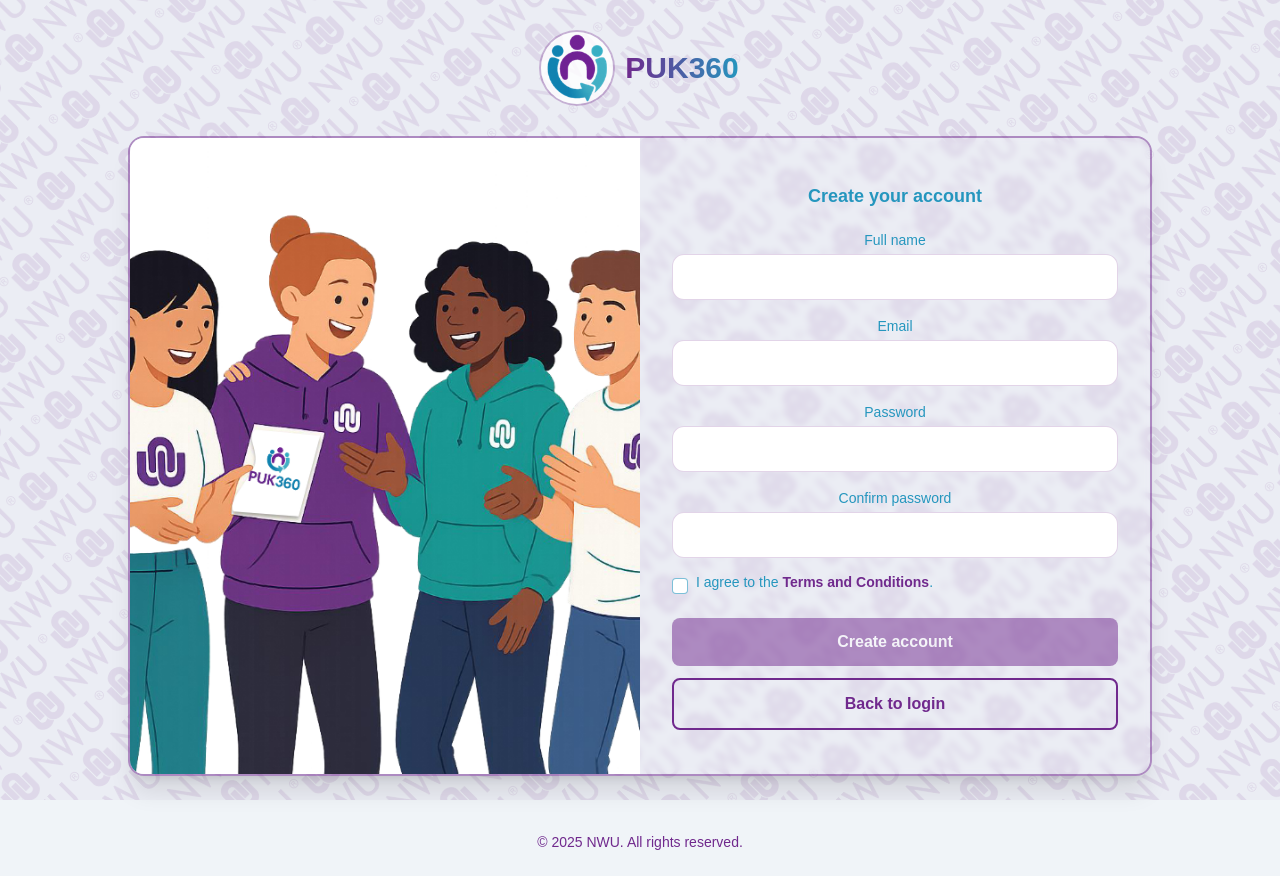
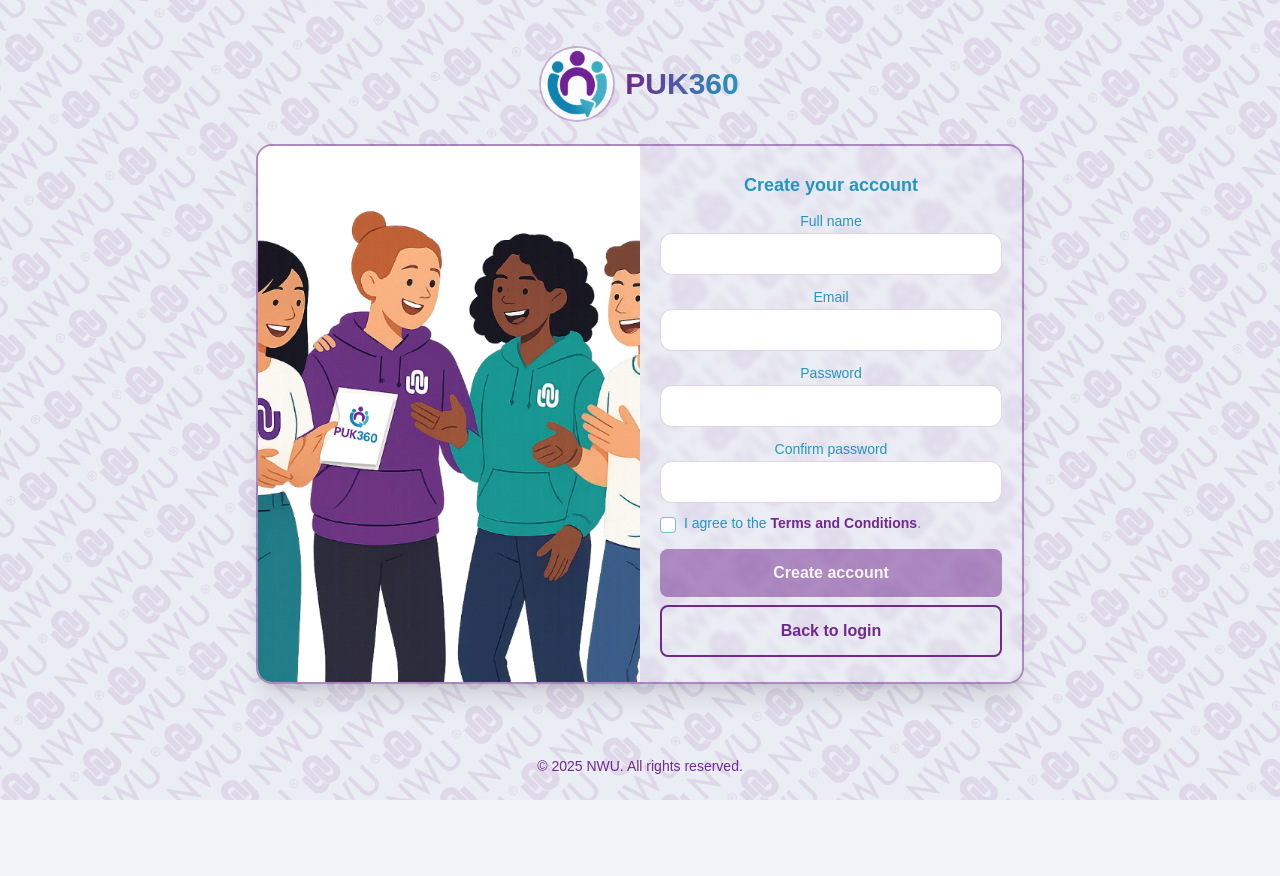
Before and after one commit to RuanHenry256/puk360-frontend, a React (Create React App) app: page / in a window 1280 px wide. Both pictures are taken after a click on the button "Sign up here". After the commit the page ends 800 px from the top, so only its background shows below. Built offline with nearby package versions, Linux system fonts and the light colour scheme.

Commit message:
refactor: Streamline LoginScreen layout and improve spacing for better usability

```diff
--- a/src/pages/LoginScreen.jsx
+++ b/src/pages/LoginScreen.jsx
@@ -1,32 +1,20 @@
 /**
  * Login and registration screen.
- * Lets users enter credentials to sign in or create an account, calls the API,
- * stores JWT + user in localStorage, and notifies parent on success.
+ * Compact interior (smaller paddings/gaps/controls) so both modes fit
+ * inside a fixed-height, smaller card — no scrollbars. Fonts unchanged.
  */
 import React, { useState } from 'react';
-// TEMPORARY (for rapid admin UI iteration): Admin dashboard import
-// - Scoped within LoginScreen so removing this button removes all bypass artifacts.
-// - IMPORTANT: Delete this import and related code when done.
-// TEMPORARY (for rapid host UI iteration): Host dashboard import
-// - Encapsulated in this file to avoid persistent access paths.
-// - IMPORTANT: Delete this import and related code when done.
-import Button from '../components/Button'; // Ensure this path is correct
+import Button from '../components/Button';
 import { api } from '../api/client';
-import '../styles/NWUBackground.css'; // background CSS
+import '../styles/NWUBackground.css';
 import brandLogo from '../assets/puk360-logo-circle.png';
 import groupPhoto from '../assets/group photo login.png';
 
 const LoginScreen = ({ onLoginSuccess }) => {
   const [isLogin, setIsLogin] = useState(true);
-  // TEMPORARY state toggled by the !!!ADMIN button.
-  // When true, we render the Admin dashboard directly from LoginScreen,
-  // completely bypassing auth for design/testing only.
-  // Removing the button and this state fully disables the bypass.
-  // TEMPORARY state toggled by the !!!HOST button.
-  // Mirrors the admin bypass but routes to the host workspace.
-  // Removal of this and the related button fully eliminates the bypass.
+
   const [formData, setFormData] = useState({
-    name: '',          // only used for register
+    name: '',
     email: '',
     password: '',
     confirmPassword: ''
@@ -40,10 +28,7 @@
   const handleInputChange = (e) => {
     setError("");
     setSuccess("");
-    setFormData({
-      ...formData,
-      [e.target.name]: e.target.value
-    });
+    setFormData({ ...formData, [e.target.name]: e.target.value });
   };
 
   const handleSubmit = async () => {
@@ -65,23 +50,20 @@
         return;
       }
       if (!acceptedTcs) {
-        setError('You must accept the Terms and Conditions to create an account.');
+        setError("You must accept the Terms and Conditions to create an account.");
         return;
       }
     }
 
     try {
       setLoading(true);
-
       if (isLogin) {
-        // LOGIN
         const { token, user } = await api.login(formData.email, formData.password);
         localStorage.setItem("token", token);
         localStorage.setItem("user", JSON.stringify(user));
         setSuccess("Logged in successfully.");
-        if (typeof onLoginSuccess === 'function') onLoginSuccess();
+        if (typeof onLoginSuccess === "function") onLoginSuccess();
       } else {
-        // REGISTER
         const { token, user } = await api.register(formData.name, formData.email, formData.password);
         localStorage.setItem("token", token);
         localStorage.setItem("user", JSON.stringify(user));
@@ -101,10 +83,6 @@
     setSuccess("");
   };
 
-  // If a temporary bypass is active, render the destination directly.
-  // NOTE: These bypasses are fully encapsulated in this file.
-  // Role-based routing now handled by App after successful login.
-
   return (
     <div className="min-h-screen relative flex flex-col">
       {/* Background */}
@@ -112,17 +90,16 @@
 
       {/* Foreground content */}
       <div className="flex-1 flex flex-col justify-center py-8 px-4 sm:px-6 lg:px-8 relative z-10">
-        <div className="w-full mx-auto max-w-md lg:max-w-6xl">
-          {/* Header (kept for both views) */}
-          <div className="flex flex-col items-center mb-8 space-y-4">
+        {/* outer width shrunk */}
+        <div className="w-full mx-auto max-w-md lg:max-w-4xl">
+          {/* Header */}
+          <div className="flex flex-col items-center mb-6 space-y-3">
             <div className="flex items-center space-x-3">
-              {/*  Real logo (slightly larger) */}
               <img
                 src={brandLogo}
                 alt="PUK360 logo"
                 className="w-[64px] h-[64px] lg:w-[72px] lg:h-[72px] rounded-full object-contain ring-2 ring-primary/30 bg-white/80"
               />
-              {/* ✅ Punchier title */}
               <h1 className="text-4xl sm:text-3xl font-extrabold bg-gradient-to-r from-primary to-secondary bg-clip-text text-transparent">
                 PUK360
               </h1>
@@ -133,18 +110,14 @@
             </h2>
           </div>
 
-          {/* Split card on desktop: left image, right form. On mobile: form only. */}
-          <div className="w-full mx-auto lg:max-w-5xl">
-            <div className="relative rounded-2xl border-2 border-primary/50 dark:border-primary-dm/50 overflow-hidden shadow-md lg:shadow-xl lg:flex lg:flex-row lg:min-h-[640px]">
-              {/* BACKDROP LAYER */}
-              <div className="
-                absolute inset-0
-                bg-primary/6 dark:bg-primary-dm/8
-                backdrop-blur-[3px]
-                supports-[backdrop-filter:none]:bg-white/92
-              " />
+          {/* inner width shrunk */}
+          <div className="w-full mx-auto lg:max-w-3xl">
+            {/* fixed height; interior compact => no scrollbar */}
+            <div className="relative rounded-2xl border-2 border-primary/50 dark:border-primary-dm/50 overflow-hidden shadow-md lg:shadow-xl lg:flex lg:flex-row lg:h-[540px]">
+              {/* back layer */}
+              <div className="absolute inset-0 bg-primary/6 dark:bg-primary-dm/8 backdrop-blur-[3px] supports-[backdrop-filter:none]:bg-white/92" />
 
-              {/* Left image (desktop only) */}
+              {/* Left image (50%) */}
               <div className="hidden lg:flex relative z-10 lg:w-1/2">
                 <img
                   src={groupPhoto}
@@ -153,31 +126,31 @@
                 />
               </div>
 
-              {/* Right: form */}
-              <div className="relative z-10 w-full lg:w-1/2 p-5 sm:p-6 lg:p-8 flex">
-
-                {/* CONTENT LAYER */}
+              {/* Right form (50%) */}
+              {/* NOTE: no overflow-y here; we fit everything by compacting spacing */}
+              <div className="relative z-10 w-full lg:w-1/2 p-3 sm:p-4 lg:p-5 flex">
                 <div className="w-full flex flex-col justify-center">
-                  {/* Desktop-only subheading inside the card */}
-                  <h2 className="hidden lg:block text-lg font-semibold text-secondary text-center mb-5">
+                  {/* Desktop subheading (smaller margin) */}
+                  <h2 className="hidden lg:block text-lg font-semibold text-secondary text-center mb-3">
                     {isLogin ? 'Sign in to PUK360' : 'Create your account'}
                   </h2>
+
                   {/* Status messages */}
-                  {error && <div className="mb-4 text-red-600 text-sm">{error}</div>}
-                  {success && <div className="mb-4 text-green-600 text-sm">{success}</div>}
+                  {error && <div className="mb-3 text-red-600 text-sm">{error}</div>}
+                  {success && <div className="mb-3 text-green-600 text-sm">{success}</div>}
 
-              {/* Form Section */}
-              <div className="flex flex-col space-y-4 mb-6">
+                  {/* Form (tighter gaps) */}
+                  <div className="flex flex-col space-y-3 mb-4">
                     {!isLogin && (
                       <div className="flex flex-col">
-                    <label htmlFor="name" className="text-sm font-medium text-secondary mb-1">Full name</label>
+                        <label htmlFor="name" className="text-sm font-medium text-secondary mb-0.5">Full name</label>
                         <input
                           id="name"
                           type="text"
                           name="name"
                           value={formData.name}
                           onChange={handleInputChange}
-                      className="w-full px-4 py-2.5
+                          className="w-full px-3.5 py-2
                                      bg-white dark:bg-surface-dm
                                      border border-primary/20 dark:border-primary-dm/25
                                      rounded-xl focus:outline-none focus:ring-2
@@ -188,14 +161,14 @@
                     )}
 
                     <div className="flex flex-col">
-                  <label htmlFor="email" className="text-sm font-medium text-secondary mb-1">Email</label>
+                      <label htmlFor="email" className="text-sm font-medium text-secondary mb-0.5">Email</label>
                       <input
                         id="email"
                         type="email"
                         name="email"
                         value={formData.email}
                         onChange={handleInputChange}
-                  className="w-full px-4 py-2.5
+                        className="w-full px-3.5 py-2
                                    bg-white dark:bg-surface-dm
                                    border border-primary/20 dark:border-primary-dm/25
                                    rounded-xl focus:outline-none focus:ring-2
@@ -205,14 +178,14 @@
                     </div>
 
                     <div className="flex flex-col">
-                  <label htmlFor="password" className="text-sm font-medium text-secondary mb-1">Password</label>
+                      <label htmlFor="password" className="text-sm font-medium text-secondary mb-0.5">Password</label>
                       <input
                         id="password"
                         type="password"
                         name="password"
                         value={formData.password}
                         onChange={handleInputChange}
-                  className="w-full px-4 py-2.5
+                        className="w-full px-3.5 py-2
                                    bg-white dark:bg-surface-dm
                                    border border-primary/20 dark:border-primary-dm/25
                                    rounded-xl focus:outline-none focus:ring-2
@@ -223,14 +196,14 @@
 
                     {!isLogin && (
                       <div className="flex flex-col">
-                    <label htmlFor="confirmPassword" className="text-sm font-medium text-secondary mb-1">Confirm password</label>
+                        <label htmlFor="confirmPassword" className="text-sm font-medium text-secondary mb-0.5">Confirm password</label>
                         <input
                           id="confirmPassword"
                           type="password"
                           name="confirmPassword"
                           value={formData.confirmPassword}
                           onChange={handleInputChange}
-                      className="w-full px-4 py-2.5
+                          className="w-full px-3.5 py-2
                                      bg-white dark:bg-surface-dm
                                      border border-primary/20 dark:border-primary-dm/25
                                      rounded-xl focus:outline-none focus:ring-2
@@ -241,24 +214,26 @@
                     )}
 
                     {!isLogin && (
-                  <div className="mt-2 flex items-start gap-2 text-sm text-secondary">
+                      <div className="mt-1 flex items-start gap-2 text-sm text-secondary">
                         <input
                           id="acceptTcs"
                           type="checkbox"
                           checked={acceptedTcs}
                           onChange={(e)=>setAcceptedTcs(e.target.checked)}
-                      className="mt-1 h-4 w-4 rounded border-secondary/60"
+                          className="mt-0.5 h-4 w-4 rounded border-secondary/60"
                         />
                         <label htmlFor="acceptTcs" className="leading-tight">
-                      I agree to the
-                      {' '}<button type="button" onClick={()=>setShowTcs(true)} className="text-primary font-semibold hover:underline">Terms and Conditions</button>.
+                          I agree to the{' '}
+                          <button type="button" onClick={()=>setShowTcs(true)} className="text-primary font-semibold hover:underline">
+                            Terms and Conditions
+                          </button>.
                         </label>
                       </div>
                     )}
                   </div>
 
-              {/* Buttons */}
-              <div className="flex flex-col space-y-3">
+                  {/* Buttons (tighter vertical spacing, same font) */}
+                  <div className="flex flex-col space-y-2">
                     <Button
                       onClick={handleSubmit}
                       variant="primary"
@@ -275,7 +250,7 @@
                         <button
                           type="button"
                           onClick={handleToggleMode}
-                      className="text-primary font-semibold hover:underline text-[1.05em] mt-1"
+                          className="text-primary font-semibold hover:underline text-[1.05em] mt-0.5"
                           disabled={loading}
                         >
                           Sign up here
@@ -292,10 +267,6 @@
                       </Button>
                     )}
                   </div>
-
-              {/* Host request entry moved to Profile screen */}
-
-              {/* Dev-only bypass buttons removed now that role-based routing is live. */}
                 </div>
               </div>
             </div>
@@ -303,6 +274,7 @@
         </div>
       </div>
 
+      {/* Footer */}
       <div className="relative z-10 py-6">
         <p className="text-center text-primary text-xs sm:text-sm">
           © {new Date().getFullYear()} NWU. All rights reserved.
```
Lines whose indentation alone changed are shown as unchanged.
